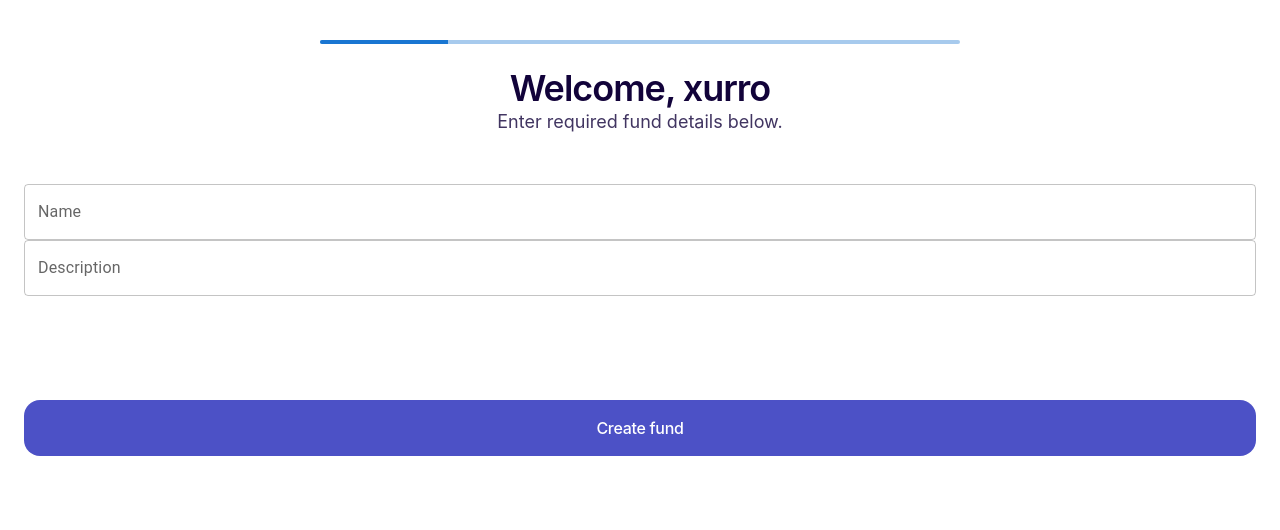
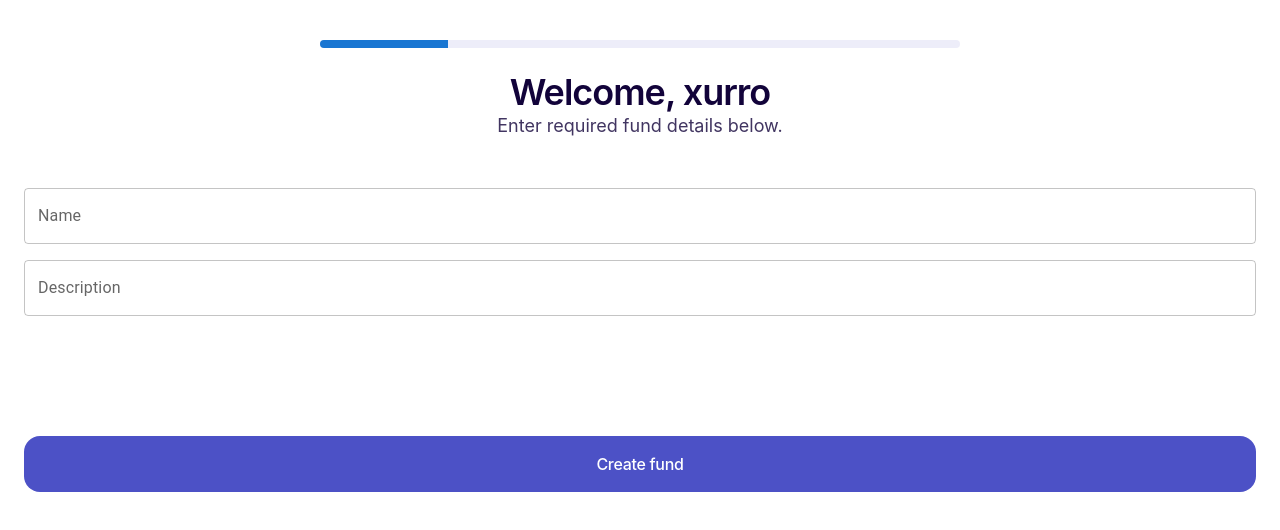
Before and after one commit to xurror/fundbox, a Next.js app in the folder client/: page /funds/add in a window 1280 px wide. Shown: the top 530 px of the page. Built offline with nearby package versions, Linux system fonts and the light colour scheme.

Commit message:
Fixing spacing inconsistencies

```diff
--- a/client/pages/funds/[:slug]/fund.tsx
+++ b/client/pages/funds/[:slug]/fund.tsx
@@ -1,12 +1,29 @@
 import Head from 'next/head'
 import { ChangeEvent, useState } from 'react';
-import LinearProgress from '@mui/material/LinearProgress';
+import LinearProgress, { linearProgressClasses } from '@mui/material/LinearProgress';
 import InputLabel from '@mui/material/InputLabel';
 import MenuItem from '@mui/material/MenuItem';
-import FormControl from '@mui/material/FormControl';
+import FormControl, {formControlClasses} from '@mui/material/FormControl';
 import Select, { SelectChangeEvent } from '@mui/material/Select';
 import TextField from '@mui/material/TextField';
 import InputAdornment from '@mui/material/InputAdornment';
+import { styled } from '@mui/material/styles';
+
+const StyledLinearProgress = styled(LinearProgress)(({ theme }) => ({
+  [`&.${linearProgressClasses.root}`]: {
+    width: '50%',
+    height: '0.5rem',
+    borderRadius: 50,
+    backgroundColor: '#4C51C61A',
+  },
+}));
+
+const StyledFormControl = styled(FormControl)(({ theme }) => ({
+  [`&.${formControlClasses.root}`]: {
+    width: '100%',
+    marginBottom: '1rem'
+  },
+}));
 
 export const Fund = () => {
   const [form, setForm] = useState({
@@ -54,10 +71,9 @@ export const Fund = () => {
 
       <main className='w-full flex flex-col'>
         <div className='w-full mt-10 mb-6 flex items-center justify-center'>
-          <LinearProgress
+          <StyledLinearProgress
             variant="determinate"
             value={progress}
-            className='w-1/2 h-2 rounded'
           />
         </div>
 
@@ -68,7 +84,7 @@ export const Fund = () => {
           </div>
 
           <div className='w-full p-6 mt-6 mx-6'>
-            <FormControl className='mt-4' fullWidth>
+            <StyledFormControl>
               <TextField
                 id="outlined-basic"
                 label="Name"
@@ -77,9 +93,9 @@ export const Fund = () => {
                 onChange={(e) => updateForm(e, 'name')}
                 disabled={form.disabled}
               />
-            </FormControl>
+            </StyledFormControl>
 
-            <FormControl className='mt-4' fullWidth>
+            <StyledFormControl>
               <TextField
                 id="outlined-basic"
                 label="Nmber"
@@ -88,9 +104,9 @@ export const Fund = () => {
                 onChange={(e) => updateForm(e, 'number')}
                 disabled={form.disabled}
               />
-            </FormControl>
+            </StyledFormControl>
 
-            <FormControl className='mt-4' fullWidth>
+            <StyledFormControl>
               <TextField
                 id="outlined-basic"
                 label="Amount"
@@ -102,9 +118,9 @@ export const Fund = () => {
                 onChange={(e) => updateForm(e, 'amount')}
                 disabled={form.disabled}
               />
-            </FormControl>
+            </StyledFormControl>
 
-            <FormControl  className='mt-4' fullWidth>
+            <StyledFormControl>
               <InputLabel id="demo-simple-select-label">Payment method</InputLabel>
               <Select
                 labelId="demo-simple-select-label"
@@ -117,7 +133,7 @@ export const Fund = () => {
                 <MenuItem value={'momo'}>MTN Mobile Money</MenuItem>
                 <MenuItem value={'om'}>Orange Money</MenuItem>
               </Select>
-            </FormControl>
+            </StyledFormControl>
           </div>
           <div className='w-full px-6 my-5 mt-20'>
             <button
--- a/client/pages/funds/add.tsx
+++ b/client/pages/funds/add.tsx
@@ -1,9 +1,26 @@
 import React, { ChangeEvent, useState } from 'react'
 import Head from 'next/head'
-import LinearProgress from '@mui/material/LinearProgress';
+import LinearProgress, { linearProgressClasses } from '@mui/material/LinearProgress';
 import CopyAllIcon from '@mui/icons-material/CopyAllRounded';
-import FormControl from '@mui/material/FormControl';
+import FormControl, {formControlClasses} from '@mui/material/FormControl';
 import TextField from '@mui/material/TextField';
+import { styled } from '@mui/material/styles';
+
+const StyledLinearProgress = styled(LinearProgress)(({ theme }) => ({
+  [`&.${linearProgressClasses.root}`]: {
+    width: '50%',
+    height: '0.5rem',
+    borderRadius: 50,
+    backgroundColor: '#4C51C61A',
+  },
+}));
+
+const StyledFormControl = styled(FormControl)(({ theme }) => ({
+  [`&.${formControlClasses.root}`]: {
+    width: '100%',
+    marginBottom: '1rem'
+  },
+}));
 
 export default function Add() {
   const [form, setForm] = useState({
@@ -49,10 +66,9 @@ export default function Add() {
 
       <main className='w-full flex flex-col'>
         <div className='w-full mt-10 mb-6 flex items-center justify-center'>
-          <LinearProgress
+          <StyledLinearProgress
             variant="determinate"
             value={progress}
-            className='w-1/2 h-2 rounded'
           />
         </div>
 
@@ -63,7 +79,7 @@ export default function Add() {
           </div>
 
           <div className='w-full p-6 mt-6 mx-6'>
-            <FormControl className='mt-4' fullWidth>
+            <StyledFormControl>
               <TextField
                 id="outlined-basic"
                 label="Name"
@@ -72,9 +88,9 @@ export default function Add() {
                 onChange={(e) => updateForm(e, 'name')}
                 disabled={form.disabled}
               />
-            </FormControl>
+            </StyledFormControl>
 
-            <FormControl className='mt-4' fullWidth>
+            <StyledFormControl>
               <TextField
                 id="outlined-basic"
                 label="Description"
@@ -83,7 +99,7 @@ export default function Add() {
                 onChange={(e) => updateForm(e, 'description')}
                 disabled={form.disabled}
               />
-            </FormControl>
+            </StyledFormControl>
 
             {link && (
               <div className='bg-light-100 h-28 rounded-3xl mt-5 p-4 flex items-center'>
--- a/client/pages/index.tsx
+++ b/client/pages/index.tsx
@@ -26,7 +26,11 @@ const StyledLinearProgress = styled(LinearProgress)(({ theme }) => ({
   [`&.${linearProgressClasses.root}`]: {
     width: '50%',
     height: '0.5rem',
-    borderRadius: 50
+    borderRadius: 50,
+    backgroundColor: '#4C51C61A',
+  },
+  [`&.${linearProgressClasses.bar1Determinate}`]: {
+    backgroundColor: 'red',
   },
 }));
 
@@ -97,7 +101,7 @@ export default function App() {
         </div>
 
         <div className='flex flex-1 flex-col items-center'>
-          <h1 className='text-dark_blue-100 text-3xl font-semibold tracking-[-1px]'>Create a Funds</h1>
+          <h1 className='text-dark_blue-100 text-3xl font-semibold tracking-[-1px]'>Create a Fund</h1>
 
           <div className='flex flex-col flex-1 items-center p-6 mt-6'>
             {!auth && (
```
